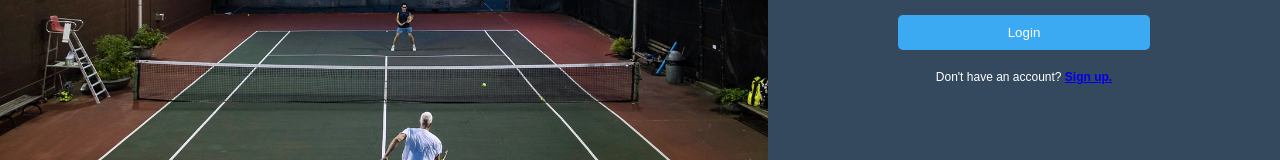
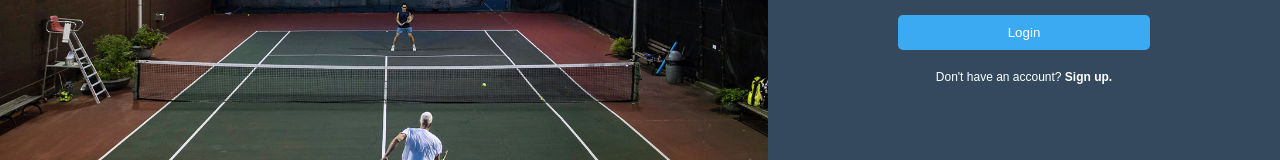
Before and after one commit to mitrasingh/tennis-ace-app, an Angular app: page /home in a window 1280 px wide. Shown: the part 481-641 px from the top of the page. Built offline with nearby package versions, Linux system fonts and the light colour scheme.

Commit message:
feat: add styles for routerlink node

```diff
--- a/src/app/login/ui/login-form/login-form.component.css
+++ b/src/app/login/ui/login-form/login-form.component.css
@@ -83,3 +83,16 @@ h3 {
   color: #77c5f7;
   text-align: left;
 }
+
+a[routerLink] {
+  text-decoration: none;
+  color: inherit;
+}
+
+a[routerLink]:visited {
+  text-decoration: none;
+}
+
+a[routerLink]:hover {
+  text-decoration: underline;
+}
```
